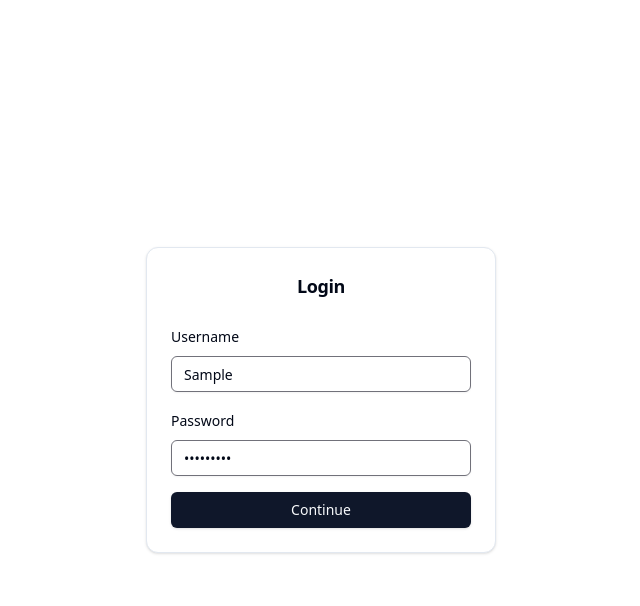
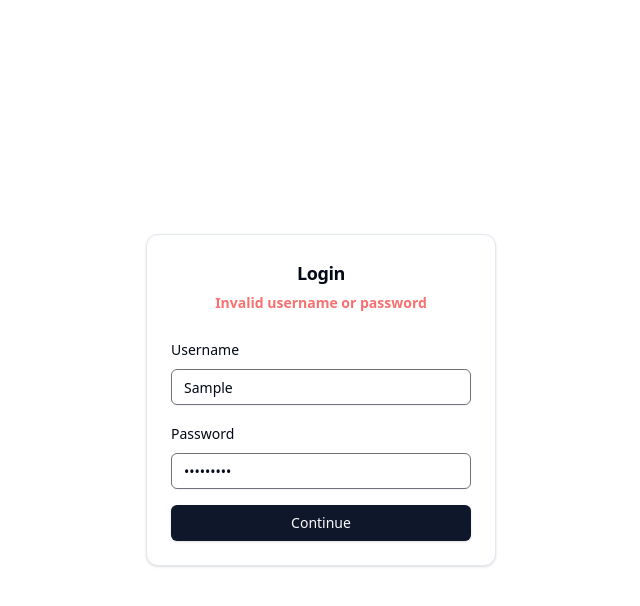
Before and after one commit to suryabanshi-janak/property-tax, a React (Vite) app: page / in a window 1280 px wide. Both pictures are taken after typing "Sample", "Sample123" into the empty fields and a click on the button "Continue". Shown: the top 606 px of the page, without its empty margins (319-959 px from the left). Built offline with nearby package versions, Linux system fonts and the light colour scheme.

Commit message:
credentials updated and total added

```diff
--- a/src/components/Login.tsx
+++ b/src/components/Login.tsx
@@ -1,3 +1,4 @@
+import * as React from 'react';
 import { zodResolver } from '@hookform/resolvers/zod';
 import { useForm } from 'react-hook-form';
 
@@ -15,6 +16,8 @@ import {
 import { Input } from './ui/input';
 
 export function Login({ setToken }: { setToken: (token: string) => void }) {
+  const [error, setError] = React.useState('');
+
   const form = useForm<AuthRequestData>({
     resolver: zodResolver(AuthValidator),
     defaultValues: {
@@ -26,15 +29,33 @@ export function Login({ setToken }: { setToken: (token: string) => void }) {
   const onSubmit = (data: AuthRequestData) => {
     const { username, password } = data;
 
-    if (username === 'rim@dai' && password === 'Rim@0910') {
+    if (username.toLowerCase() === 'ward no 6' && password === '9815498808') {
       setToken(crypto.randomUUID());
+    } else {
+      setError('Invalid username or password');
     }
   };
 
+  React.useEffect(() => {
+    if (error) setError('');
+    // eslint-disable-next-line react-hooks/exhaustive-deps
+  }, [form.watch().username]);
+
+  React.useEffect(() => {
+    if (error) setError('');
+    // eslint-disable-next-line react-hooks/exhaustive-deps
+  }, [form.watch().password]);
+
   return (
+    <>
       <Card className='w-[350px]'>
         <CardHeader>
-        <CardTitle className='text-center text-lg'>Login</CardTitle>
+          <CardTitle className='text-lg text-center'>Login</CardTitle>
+          {error && (
+            <p className='text-sm font-semibold text-center text-red-400'>
+              {error}
+            </p>
+          )}
         </CardHeader>
         <CardContent>
           <Form {...form}>
@@ -65,6 +86,7 @@ export function Login({ setToken }: { setToken: (token: string) => void }) {
                   </FormItem>
                 )}
               />
+
               <Button type='submit' className='w-full'>
                 Continue
               </Button>
@@ -72,5 +94,6 @@ export function Login({ setToken }: { setToken: (token: string) => void }) {
           </Form>
         </CardContent>
       </Card>
+    </>
   );
 }
--- a/src/components/TaxResultDialog.tsx
+++ b/src/components/TaxResultDialog.tsx
@@ -1,6 +1,13 @@
+import {
+  Dialog,
+  DialogContent,
+  DialogHeader,
+  DialogTitle,
+} from '@/components/ui/dialog';
+import { Separator } from '@/components/ui/separator';
+
+import { calculateTotalTax } from '@/lib/utils';
 import { TaxData } from './LandForm';
-import { Dialog, DialogContent, DialogHeader, DialogTitle } from './ui/dialog';
-import { Separator } from './ui/separator';
 
 interface Props {
   open: boolean;
@@ -17,7 +24,7 @@ export default function TaxResultDialog({ open, onClose, data }: Props) {
         </DialogHeader>
 
         <div>
-          <div className='w-full flex items-center justify-between mt-4'>
+          <div className='flex items-center justify-between w-full mt-4'>
             <p>जग्गाको कर</p>
             <h2 className='font-semibold text-lg text-black min-w-[80px]'>
               रु. {data?.landTax}
@@ -26,7 +33,7 @@ export default function TaxResultDialog({ open, onClose, data }: Props) {
           {data?.houseTax ? (
             <>
               <Separator className='my-4' />
-              <div className='w-full flex items-center justify-between'>
+              <div className='flex items-center justify-between w-full'>
                 <p>घरको कर</p>
                 <h2 className='font-semibold text-lg text-black min-w-[80px]'>
                   रु. {data?.houseTax}
@@ -34,6 +41,13 @@ export default function TaxResultDialog({ open, onClose, data }: Props) {
               </div>
             </>
           ) : null}
+          <Separator className='my-4' />
+          <div className='flex items-center justify-between w-full mt-4'>
+            <p>जम्मा कर</p>
+            <h2 className='font-semibold text-lg text-black min-w-[80px]'>
+              रु. {calculateTotalTax(data)}
+            </h2>
+          </div>
         </div>
       </DialogContent>
     </Dialog>
--- a/src/lib/utils.ts
+++ b/src/lib/utils.ts
@@ -1,3 +1,4 @@
+import { TaxData } from '@/components/LandForm';
 import { type ClassValue, clsx } from 'clsx';
 import { twMerge } from 'tailwind-merge';
 
@@ -21,3 +22,10 @@ export function calculateTotalDhur({
 
   return totalDhur;
 }
+
+export function calculateTotalTax(data: TaxData | undefined) {
+  let total = 0;
+  if (data?.landTax) total += data?.landTax;
+  if (data?.houseTax) total += data?.houseTax;
+  return total;
+}
```
Lines whose indentation alone changed are shown as unchanged.
